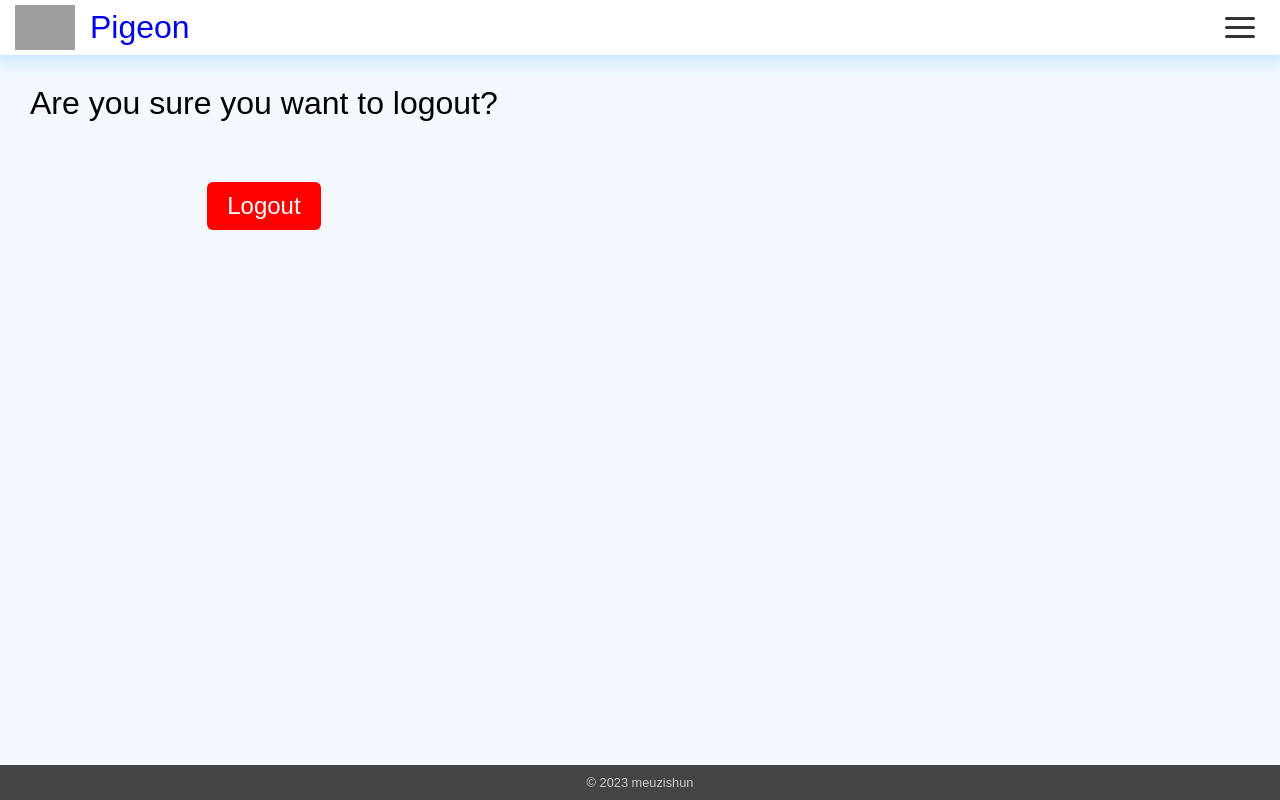
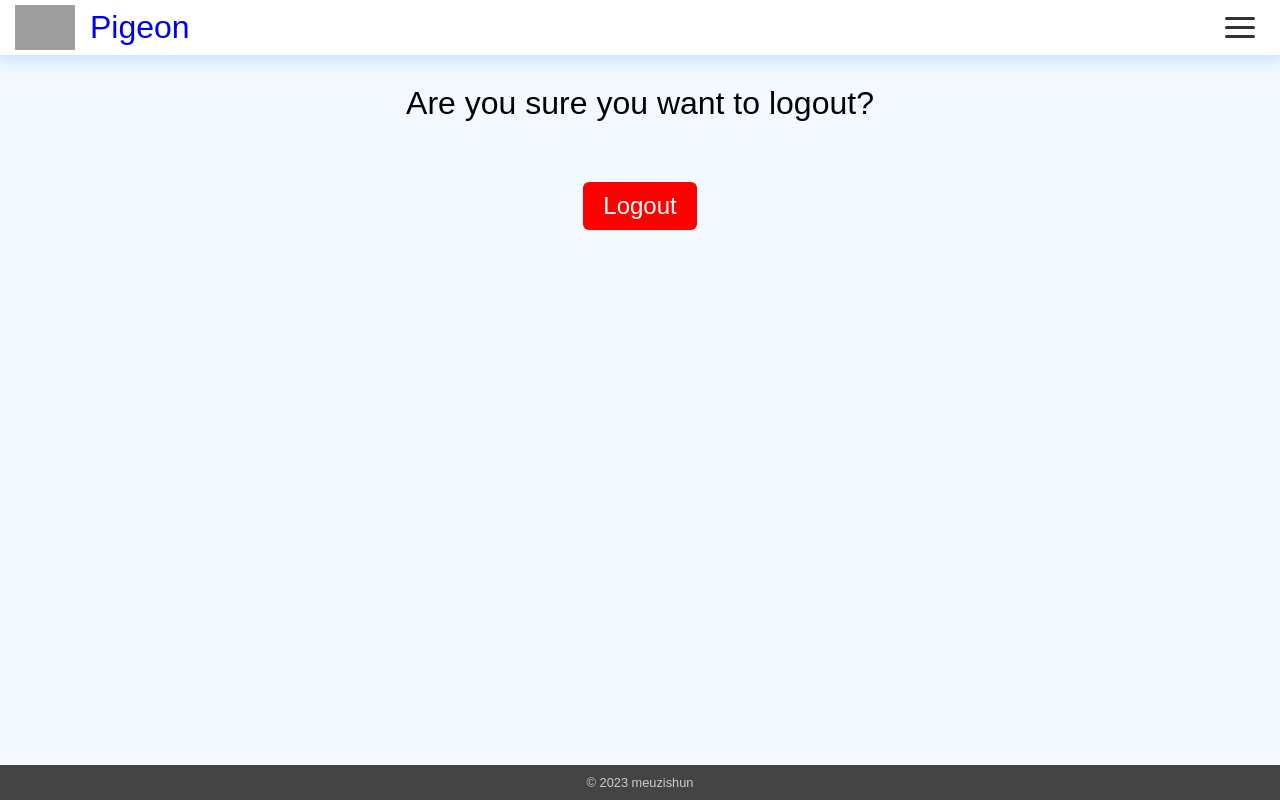
Before and after one commit to meuzishun/messaging_ui, a React (Vite) app: page /logout in a window 1280 px wide. Built offline with nearby package versions, Linux system fonts and the light colour scheme; grey boxes are pictures that could not be loaded.

Commit message:
Refactor LogoutPage and LogoutConfirm to use grid instead of flexbox

```diff
--- a/src/components/LogoutConfirm/LogoutConfirm.module.scss
+++ b/src/components/LogoutConfirm/LogoutConfirm.module.scss
@@ -1,7 +1,7 @@
 .logout-confirm {
-  display: flex;
-  flex-direction: column;
-  justify-content: space-between;
+  display: grid;
+  grid-template-columns: 1fr;
+  justify-items: center;
 
   * {
     margin: 30px;
--- a/src/pages/LogoutPage.module.scss
+++ b/src/pages/LogoutPage.module.scss
@@ -1,7 +1,7 @@
 @use '../animations';
 
 .logout-page {
-  display: flex;
-  flex-grow: 1;
+  display: grid;
+  place-content: center center;
   @include animations.fade-in;
 }
```
